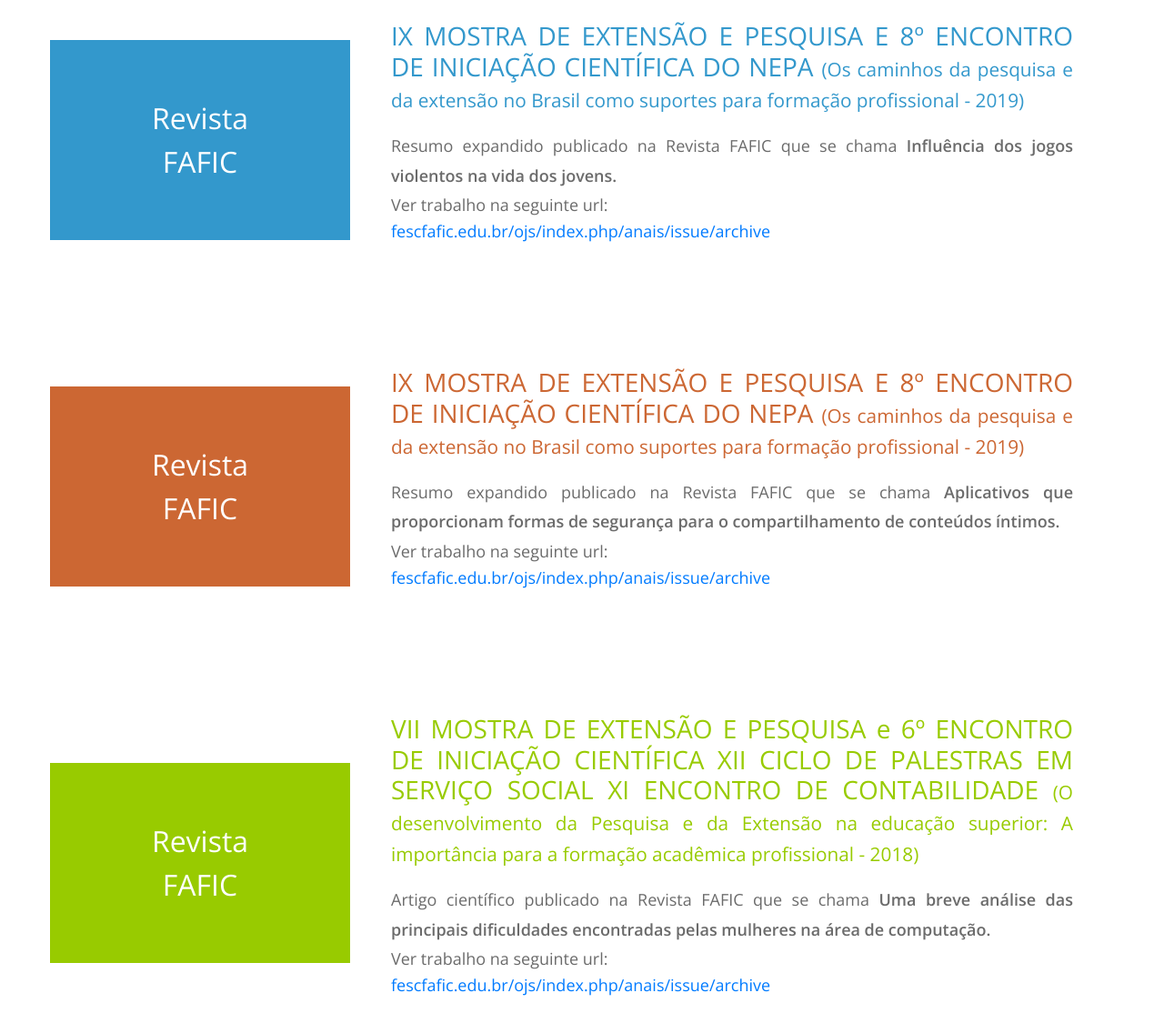
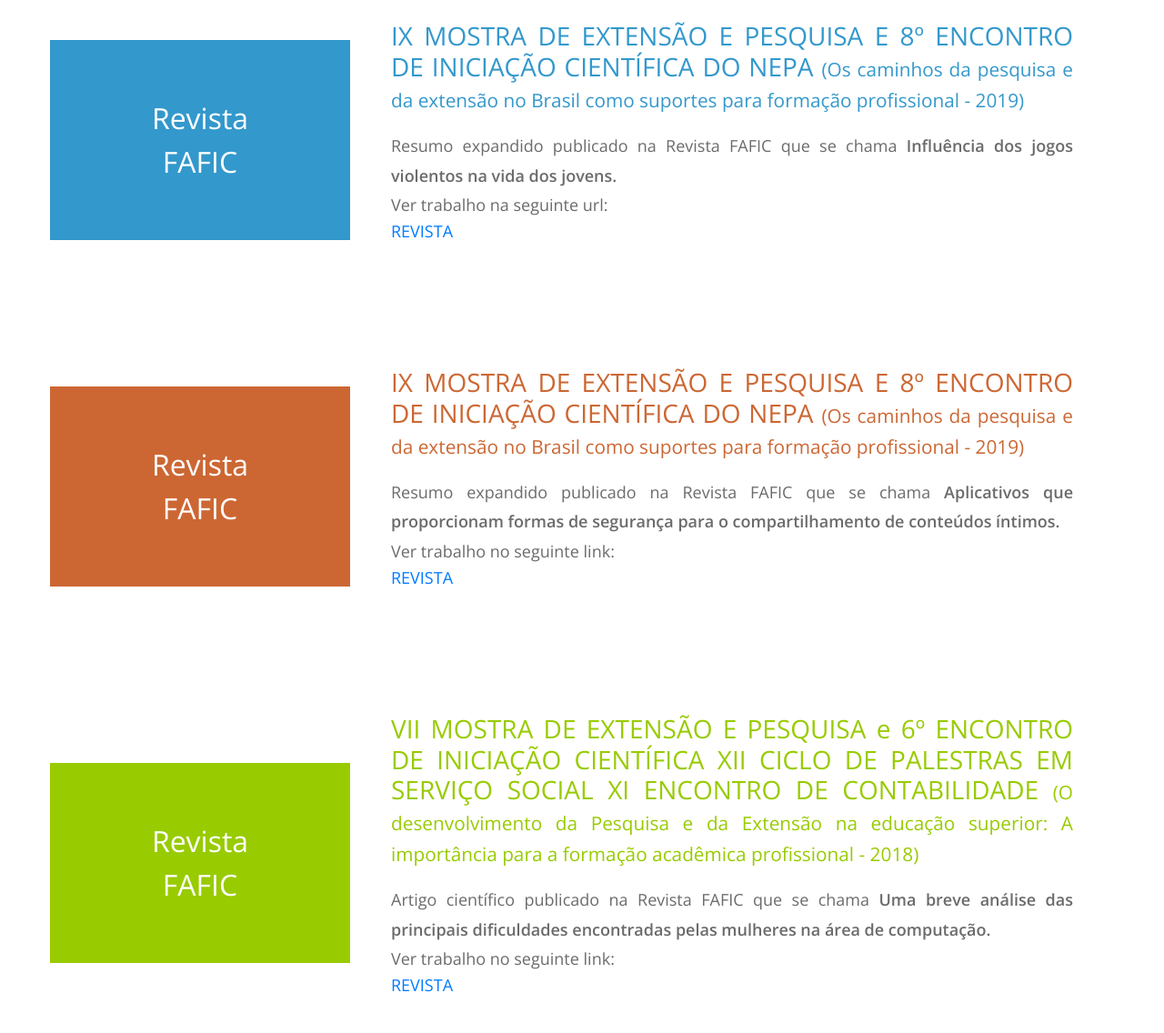
Before and after one commit to Lanny-Abrantes/eryslania.github.io, a plain HTML site: page index.html in a window 1280 px wide. Shown: the part 1824-2960 px from the top of the page at 91% size. Drawn offline with nearby package versions, Linux system fonts and the light colour scheme.

Commit message:
Update index.html

```diff
--- a/index.html
+++ b/index.html
@@ -114,8 +114,8 @@ https://templatemo.com/tm-530-mini-profile
                 </h3>
                 <p class="mb-0">
                   Resumo expandido publicado na Revista FAFIC que se chama <b>Influência dos jogos violentos na vida dos jovens.</b></br>
-                  Ver trabalho na seguinte url: <address><a rel="nofollow" href="fescfafic.edu.br/ojs/index.php/anais/issue/archive" target="_blank">
-                 fescfafic.edu.br/ojs/index.php/anais/issue/archive</a></address>
+                  Ver trabalho na seguinte url: <address><a rel="nofollow" href="https://fescfafic.edu.br/ojs/index.php/anais/issue/archive" target="_blank">
+                 REVISTA</a></address>
                 </p>
               </div>
             </div>
@@ -131,8 +131,8 @@ https://templatemo.com/tm-530-mini-profile
                 </h3>
                 <p class="mb-0">
                   Resumo expandido publicado na Revista FAFIC que se chama <b>Aplicativos que proporcionam formas de segurança para o compartilhamento de conteúdos íntimos.</b></br>
-                  Ver trabalho na seguinte url: <address><a rel="nofollow"href="fescfafic.edu.br/ojs/index.php/anais/issue/archive" target="_blank">
-                 fescfafic.edu.br/ojs/index.php/anais/issue/archive</a></address>
+                  Ver trabalho no seguinte link: <address><a rel="nofollow"href="https://fescfafic.edu.br/ojs/index.php/anais/issue/archive" target="_blank">
+                 REVISTA</a></address>
                   </p>
               </div>
             </div>
@@ -148,8 +148,8 @@ https://templatemo.com/tm-530-mini-profile
                 </h3>
                 <p class="mb-0">
                   Artigo científico publicado na Revista FAFIC que se chama <b>Uma breve análise das principais dificuldades encontradas pelas mulheres na área de computação. </b></br>
-                  Ver trabalho na seguinte url: <address><a rel="nofollow" href="fescfafic.edu.br/ojs/index.php/anais/issue/archive" target="_blank">
-                 fescfafic.edu.br/ojs/index.php/anais/issue/archive</a></address>
+                  Ver trabalho no seguinte link: <address><a rel="nofollow" href="https://fescfafic.edu.br/ojs/index.php/anais/issue/archive" target="_blank">
+                 REVISTA</a></address>
                 </p>
               </div>
             </div>
```
